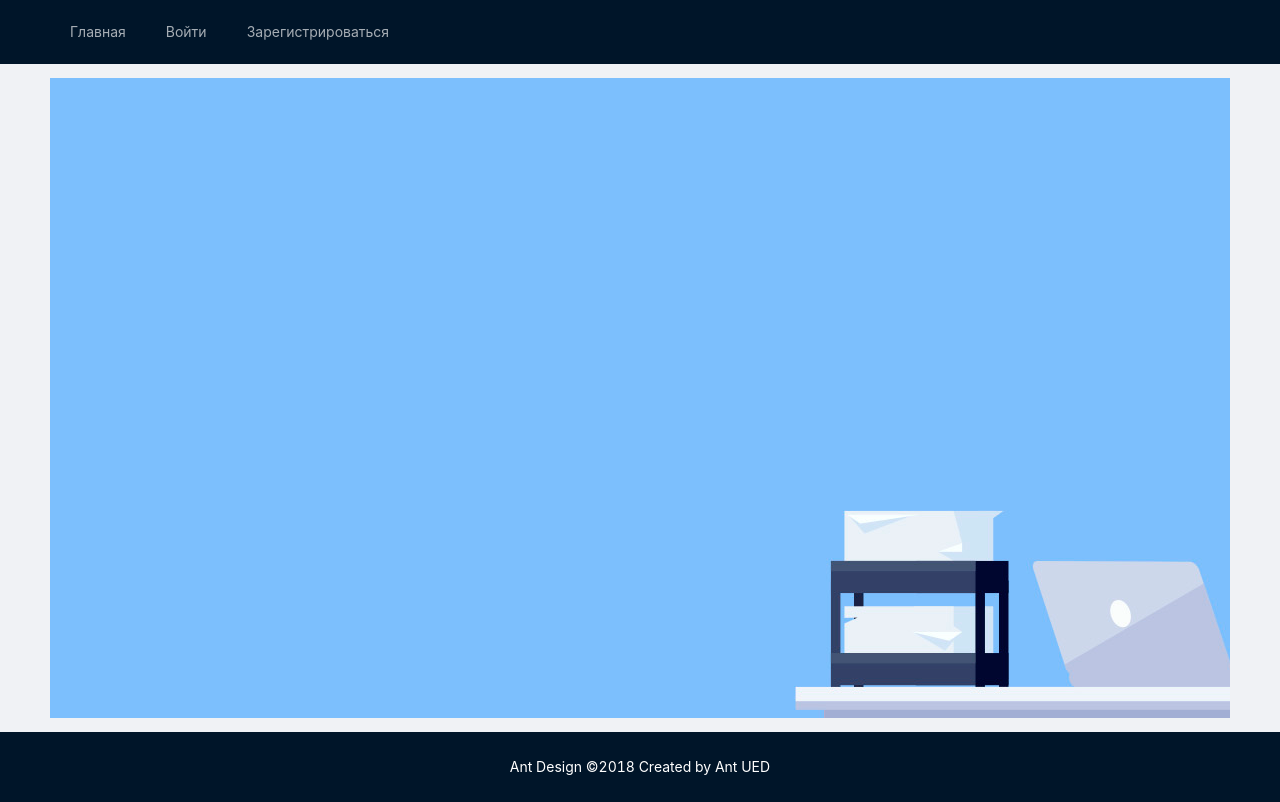
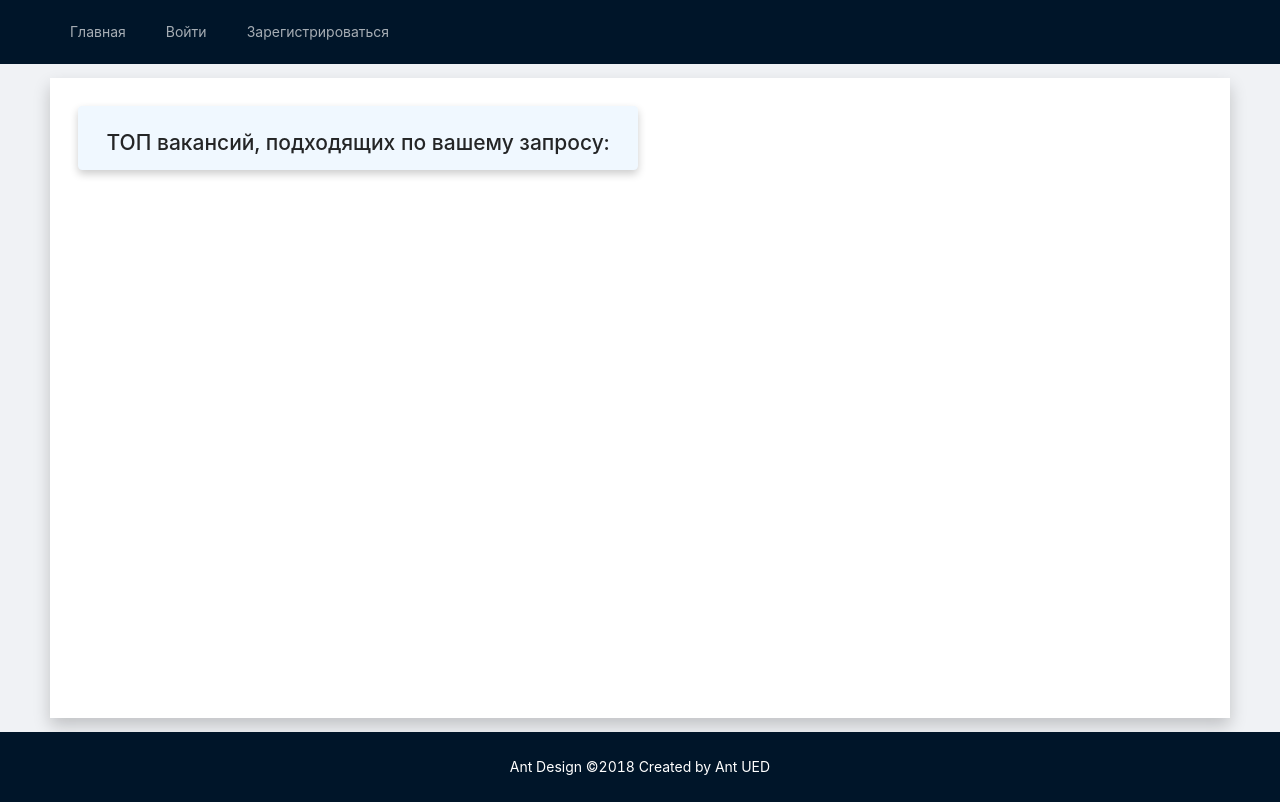
Before and after one commit to DmitriyRud/career-coach-client, a React (Create React App) app: page /vacancies in a window 1280 px wide. Built offline with nearby package versions, Linux system fonts and the light colour scheme; no server answers.

Commit message:
init vacancies list

```diff
--- a/src/App.js
+++ b/src/App.js
@@ -19,6 +19,7 @@ import UserSkills from './components/UserSkills/UserSkills';
 import Result from './components/Result/Result';
 import Analize from './components/Analize/Analize';
 import Recomendation from './components/Recomendation/Recomendation';
+import VacanciesList from './components/VacanciesList';
 
 const { Content, Header, Footer } = Layout;
 
@@ -65,6 +66,9 @@ function App() {
             {/* тестовый рут для recomendation */}
             <Route path="/recomendation/:result_id" element={<Recomendation/>} />
             {/* конец тестового рута */}
+            {/* тестовый рут для vacancies list */}
+            <Route path="/vacancies" element={<VacanciesList />} />
+            {/* конец тестового рута */}
             <Route path="/api" element={<Analize />} />
           </Routes>
           </div>
--- /dev/null
+++ b/src/components/VacanciesList/VacanciesList.css
@@ -0,0 +1,19 @@
+
+.vacancies-list-container {
+  display: flex;
+  flex-direction: column;
+  align-items: center;
+  box-shadow: 0 4px 8px 0 rgba(0,0,0,0.2);
+  transition: 0.3s;
+  border-radius: 0.3em;
+  /* width: 30%;
+  height: 30%; */
+  min-width: 25em;
+  max-width: 40em;
+  padding: 20px 0 0;
+  background-color: aliceblue;
+}
+
+.vacancies-list-container:hover {
+  box-shadow: 0 8px 16px 0 rgba(0,0,0,0.2);
+}
--- /dev/null
+++ b/src/components/VacanciesList/VacanciesList.jsx
@@ -0,0 +1,16 @@
+import React from "react";
+import './VacanciesList.css'
+
+const VacanciesList = () => {
+  return (
+    <div className="main-page">
+      <div className="vacancies-list-container">
+        <h1>
+          ТОП вакансий, подходящих по вашему запросу:
+        </h1>
+      </div>
+    </div>
+   );
+}
+
+export default VacanciesList;
--- /dev/null
+++ b/src/components/VacanciesList/index.js
@@ -0,0 +1,3 @@
+import VacanciesList from "./VacanciesList";
+
+export default VacanciesList;
```
Also changed, not shown: src/components/VacanciesItem/VacanciesItem.css (added), src/components/VacanciesItem/VacanciesItem.jsx (added), src/components/VacanciesItem/index.js (added).
